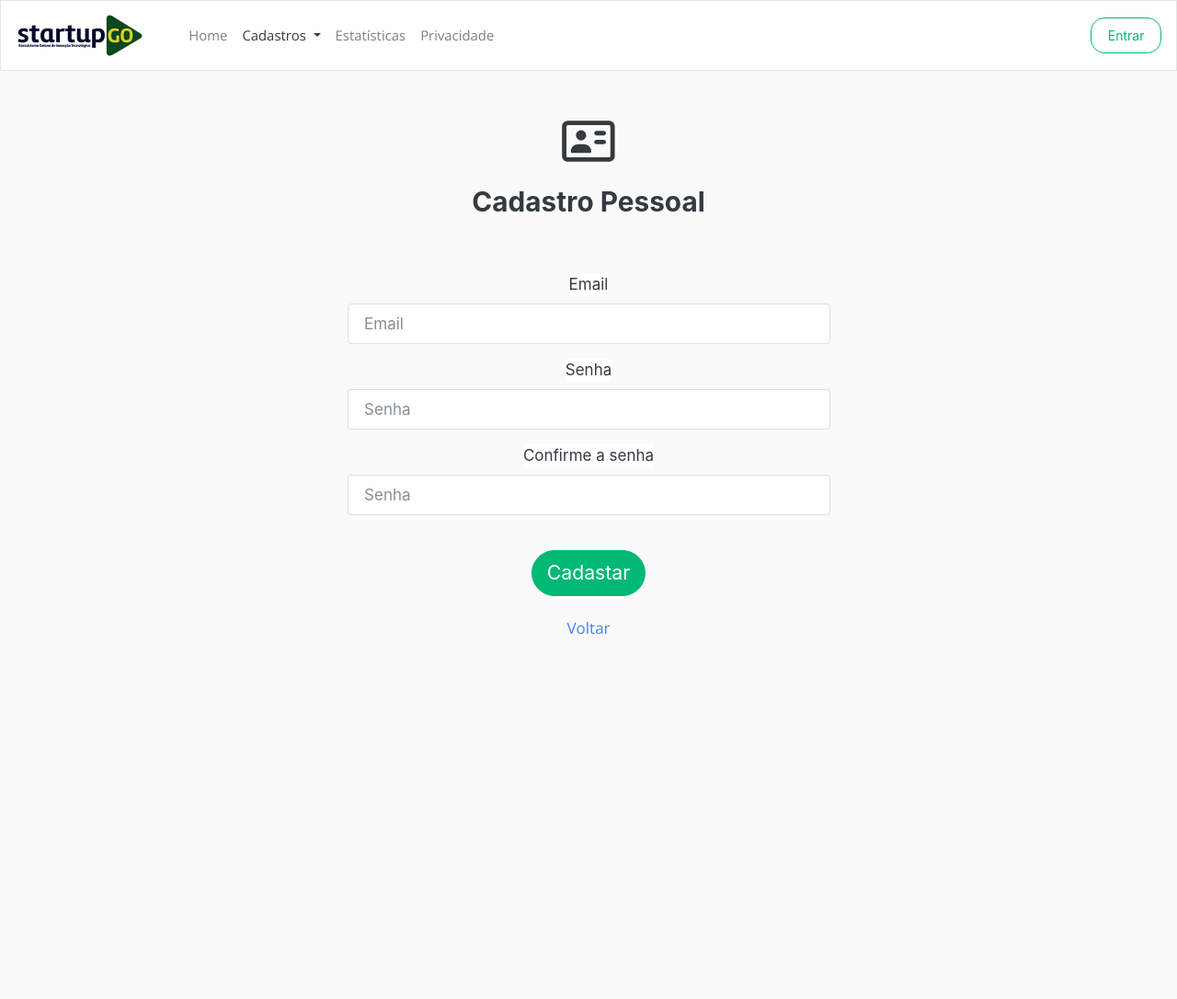
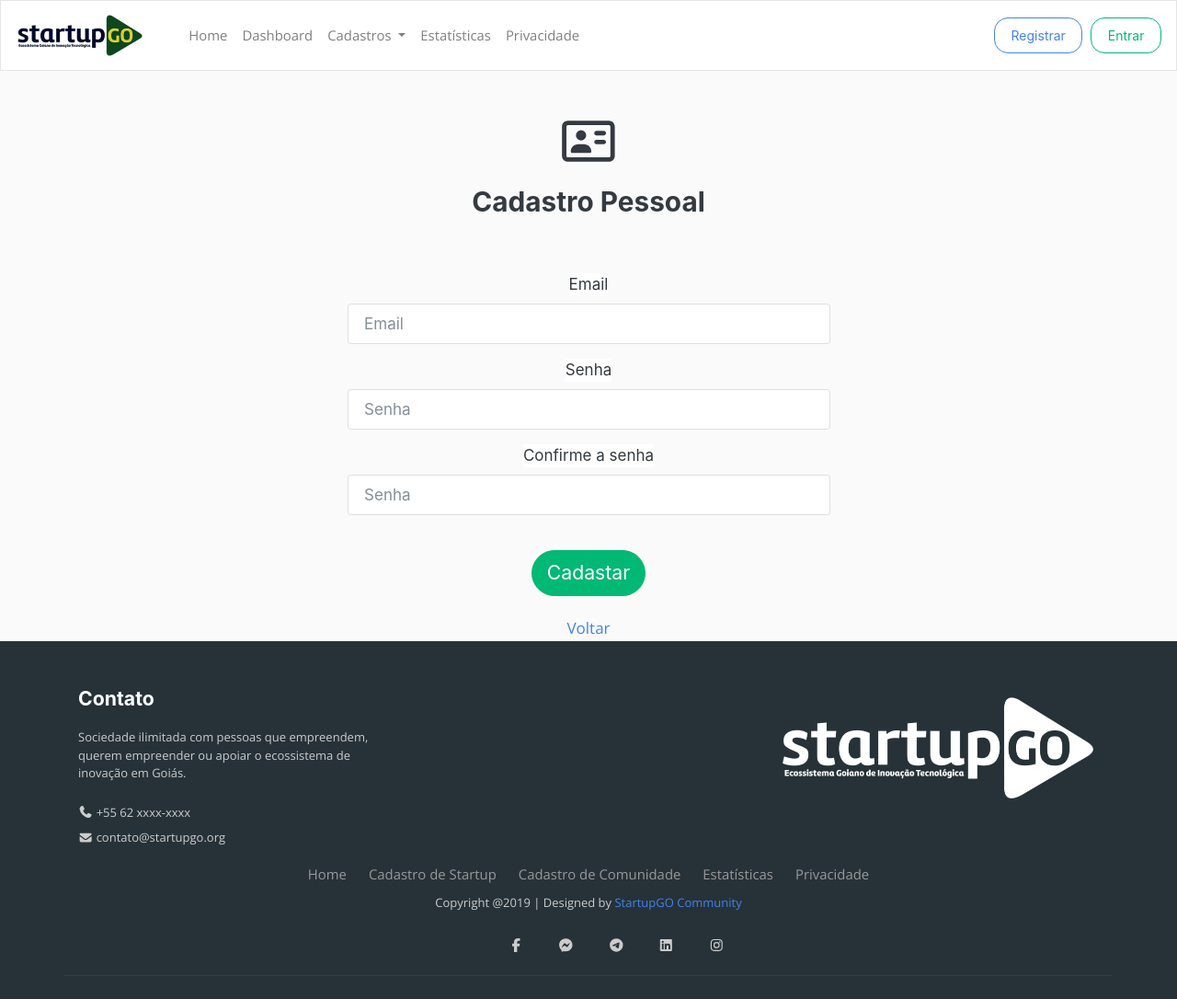
Before and after one commit to dev-whiteflag/startupgo-website, a plain HTML site: page pages/criaconta.html in a window 1280 px wide. Shown: the whole page at 92% size. Before the commit the page ends 800 px from the top, so only its background shows below. Drawn offline with nearby package versions, Linux system fonts and the light colour scheme.

Commit message:
Update criaconta.html

```diff
--- a/pages/criaconta.html
+++ b/pages/criaconta.html
@@ -24,7 +24,7 @@
 <body>
 
     <nav class="navbar navbar-light navbar-expand-lg bg-light">
-        <a id="branding" class="navbar-brand" href="./../index.html">
+        <a id="branding" class="navbar-brand" href="#lol">
             <img src="./../img/branding/logo-StartupGO.png" width="50%" alt="Logo da StartupGO" />
         </a>
         <button class="navbar-toggler" type="button" data-toggle="collapse" data-target="#navbarSupportedContent"
@@ -37,7 +37,10 @@
                 <li class="nav-item">
                     <a class="nav-link" href="./../index.html">Home <span class="sr-only">(current)</span></a>
                 </li>
-                <li class="nav-item dropdown active">
+                <li class="nav-item">
+                    <a class="nav-link" href="./dashboard.html">Dashboard</a>
+                </li>
+                <li class="nav-item dropdown">
                     <a class="nav-link dropdown-toggle" id="navbarDropdown" role="button" data-toggle="dropdown"
                         aria-haspopup="true" aria-expanded="false">
                         Cadastros
@@ -51,14 +54,16 @@
                     </div>
                 </li>
                 <li class="nav-item">
-                    <a class="nav-link" href="./pages/estatisticas.html">Estatísticas</a>
+                    <a class="nav-link" href="./estatisticas.html">Estatísticas</a>
                 </li>
                 <li class="nav-item">
-                    <a class="nav-link" href="./pages/privacidade.html">Privacidade</a>
+                    <a class="nav-link" href="./privacidade.html">Privacidade</a>
                 </li>
             </ul>
             <form class="form-inline my-2 my-lg-0">
-                <a class="btn btn-outline-success my-2 my-sm-0" href="./pages/login.html" role="button">Entrar</a>
+                <a class="btn btn-registrar btn-outline-primary my-2 my-sm-0" href="./criaconta.html"
+                    role="button">Registrar</a>
+                <a class="btn btn-outline-success my-2 my-sm-0" href="./login.html" role="button">Entrar</a>
             </form>
         </div>
     </nav>
@@ -101,7 +106,8 @@
                 <input type="password" class="form-control" id="Senha2" placeholder="Senha">
             </div>
 
-            <button type="button" class="btn btn-success btn-lg" style="margin-top: 2%; margin-bottom: 2%;"> Cadastar</button>
+            <button type="button" class="btn btn-success btn-lg" style="margin-top: 2%; margin-bottom: 2%;">
+                Cadastar</button>
             <br>
             <a href="./../index.html">Voltar</a>
 
@@ -110,7 +116,52 @@
         </form>
     </div>
 
-    <script src='./../vendor/fontawesome/js/all.min.js'></script>
+    <footer class="footer">
+            <div class="container bottom_border">
+                <div class="row">
+                    <div class=" col-sm-4 col-md col-sm-4  col-12 col">
+                        <h5 class="headin5_amrc col_white_amrc pt2">Contato</h5>
+                        <!--headin5_amrc-->
+                        <p class="mb10">Sociedade ilimitada com pessoas que empreendem, querem empreender ou apoiar o
+                            ecossistema de inovação em Goiás.</p>
+                        <p><i class="fa fa-phone"></i> +55 62 xxxx-xxxx </p>
+                        <p><i class="fa fa fa-envelope"></i> contato@startupgo.org </p>
+                    </div>
+
+                    <div class=" col-sm-4 col-md  col-6 col">
+                    </div>
+
+                    <div class=" logo-footer col-sm-4 col-md  col-6 col">
+                        <img src="./../img/branding/logo-StartupGO-white.png" width="100%" alt="Logo da StartupGO" />
+                    </div>
+
+                    <div class="container">
+                        <ul class="foote_bottom_ul_amrc">
+                            <li><a href="#">Home</a></li>
+                            <li><a href="./cadastroStartup.html">Cadastro de Startup</a></li>
+                            <li><a href="./cadastroComunidade.html">Cadastro de Comunidade</a></li>
+                            <li><a href="./estatisticas.html">Estatísticas</a></li>
+                            <li><a href="./privacidade.html">Privacidade</a></li>
+                        </ul>
+
+                        <p class="text-center">Copyright @2019 | Designed by <a href="#">StartupGO Community</a></p>
+
+                        <ul class="social_footer_ul">
+                            <li><a href="https://fb.com/startupgo.org"><i class="fab fa-facebook-f"></i></a></li>
+                            <li><a href="https://fb.com/groups/startupgo"><i class="fab fa-facebook-messenger"></i></a></li>
+                            <li><a href="https://bit.ly/startupgotelegram"><i class="fab fa-telegram-plane"></i></a></li>
+                            <li><a href="https://www.linkedin.com/company/28490210"><i class="fab fa-linkedin"></i></a></li>
+                            <li><a href="https://www.instagram.com/startup.goias/"><i class="fab fa-instagram"></i></a></li>
+                        </ul>
+                    </div>
+
+        </footer>
+
+        <script src="./../vendor/jquery/jquery-3.4.1.min.js"></script>
+        <script src="./../vendor/modernizr/modernizr.js"></script>
+        <script src="./../vendor/bootstrap/js/bootstrap.min.js"></script>
+
+        <script src='./../vendor/fontawesome/js/all.min.js'></script>
 
 </body>
 
```
